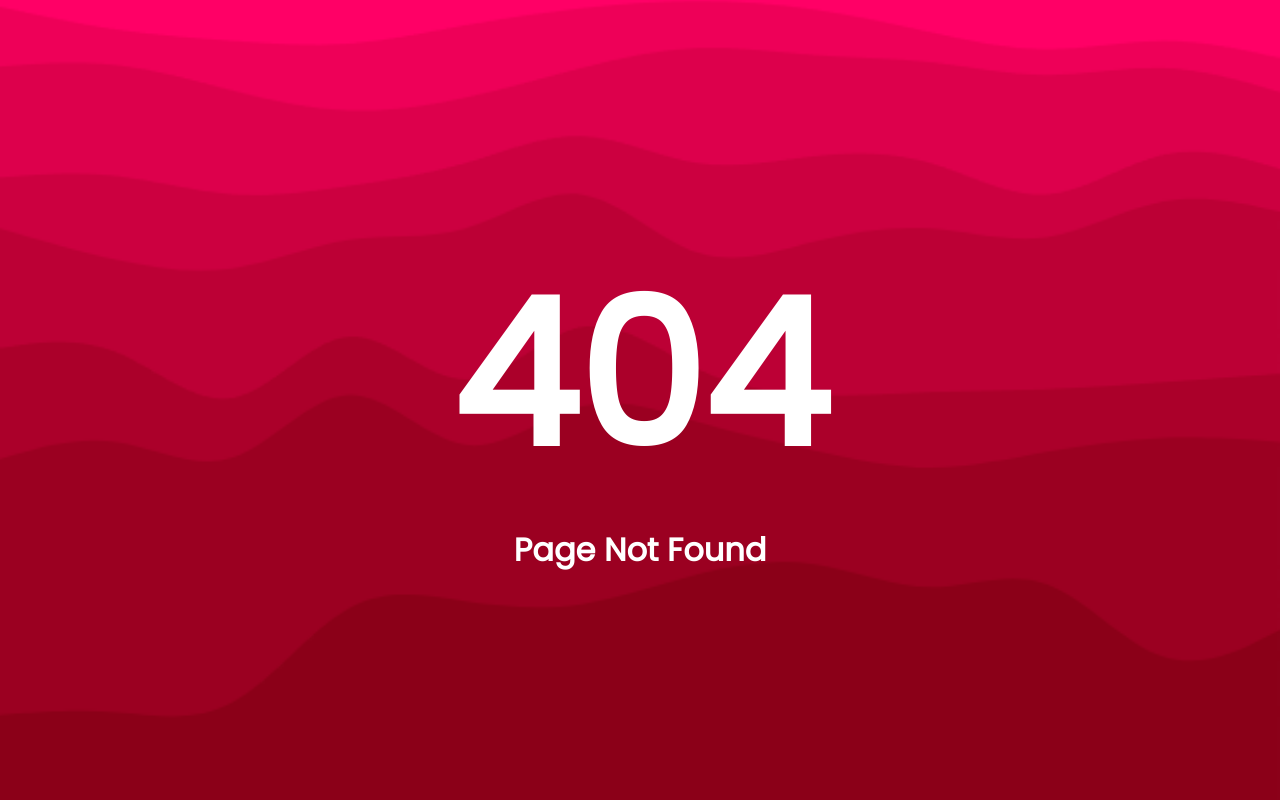
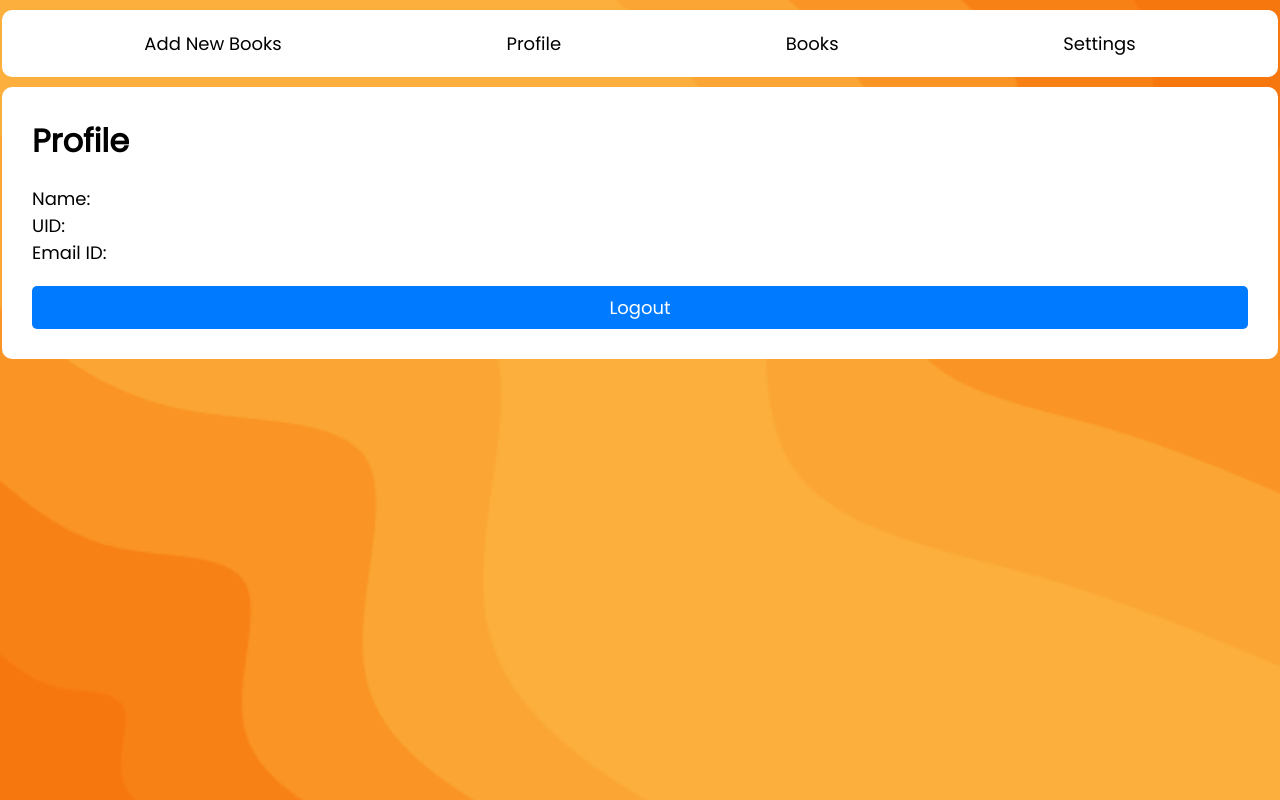
Before and after one commit to Shashank-R87/Personal-Finance-Tracker, a React (Create React App) app: page /profile in a window 1280 px wide. Before the commit this address had no page. Built offline with nearby package versions, Linux system fonts and the light colour scheme; no server answers.

Commit message:
3rd Commit

```diff
--- a/src/App.css
+++ b/src/App.css
@@ -19,28 +19,62 @@ body {
   font-size: 18;
 }
 
-.inputStyle{
+.inputStyle {
   font-size: 18px;
   outline: none;
   border: 2px solid #ededed;
   transition: all 300ms ease-in-out;
 }
 
-.inputStyle:focus{
+.inputStyle:focus {
   outline: none;
-  border: 2px solid black ;
+  border: 2px solid black;
 }
 
-.buttonStyle{
+.buttonStyle {
   transition: all 100ms ease-in-out;
   cursor: pointer;
   font-size: 18px;
 }
 
-.buttonStyle:hover{
+.buttonStyle:hover {
   transform: scale(100.5%);
 }
 
-.buttonStyle:active{
+.buttonStyle:active {
   transform: scale(100%);
 }
+
+.NavBar {
+  position: -webkit-sticky;
+  position: sticky;
+  top: 10px;
+}
+
+.NavBarButtonStyle:hover {
+  transform: translateY(-10%);
+}
+
+@keyframes lineexpand {
+	from{
+		width: 0%;
+	}
+	to{
+		width: 100%;
+	}
+}
+
+.NavBarButtonStyle:hover::after {
+  content: " ";
+  height: 2px;
+  border-radius: 100px;
+  background: rgb(246, 193, 17);
+  display: flex;
+  animation: lineexpand;
+  animation-duration: 200ms;
+  animation-timing-function: ease-in-out;
+  animation-fill-mode: forwards;
+
+  position: absolute;
+  top: 28px
+}
--- a/src/App.js
+++ b/src/App.js
@@ -2,17 +2,24 @@ import './App.css';
 import { BrowserRouter, Routes, Route } from 'react-router-dom';
 import LoginPage from './pages/LoginPage';
 import SignUpPage from './pages/SignUpPage';
-import Dashboard from './pages/Dashboard';
 import PageNotFound from './pages/PageNotFound';
+import IntialPage from './pages/IntialPage';
+import AddNewBooks from './pages/AddNewBooks';
+import Profile from './pages/Profile';
+import Books from './pages/Books';
+import Settings from './pages/Settings';
 
 function App() {
   return (
     <BrowserRouter>
       <Routes>
-        <Route path="/" element={<SignUpPage />} />
+        <Route index path="/" element={<IntialPage />} />
         <Route path="/login" element={<LoginPage />} />
         <Route path="/signup" element={<SignUpPage />} />
-        <Route path="/dashboard" element={<Dashboard />} />
+        <Route path="/addnewbook" element={<AddNewBooks />} />
+        <Route path="/profile" element={<Profile />} />
+        <Route path="/books" element={<Books />} />
+        <Route path="/settings" element={<Settings />} />
         <Route path='/*' element={<PageNotFound/>}/>
       </Routes>
     </BrowserRouter>
--- /dev/null
+++ b/src/components/NavBarButton.js
@@ -0,0 +1,12 @@
+import React from 'react'
+import "../App.css"
+
+function NavBarButton({content, onClick, id}) {
+  return (
+    <button id={id} onClick={onClick} className='buttonStyle NavBarButtonStyle' style={{fontFamily: "Poppins", fontSize: 18, fontWeight: 400, outline: 'none', boxShadow: 'none', border: 'none', backgroundColor: 'white', display: 'flex', justifyContent:'center', alignItems: 'center'}}>
+        {content}
+    </button>
+  )
+}
+
+export default NavBarButton
--- /dev/null
+++ b/src/components/Navbar.js
@@ -0,0 +1,16 @@
+import React from 'react'
+import "../App.css"
+import NavBarButton from './NavBarButton'
+
+function Navbar() {
+    return (
+        <div className='NavBar' style={{ width: "95%", backgroundColor: 'white', display: "flex", justifyContent: 'space-around', alignItems: "center", borderRadius: 10, padding: "20px 30px 20px 30px" }}>
+            <NavBarButton id={"addnewbooks"} content={"Add New Books"} onClick={(e)=>{console.log(e.target.id)}} />
+            <NavBarButton id={"profile"} content={"Profile"} onClick={(e)=>{console.log(e.target.id)}} />
+            <NavBarButton id={"books"} content={"Books"} onClick={(e)=>{console.log(e.target.id)}} />
+            <NavBarButton id={"settings"} content={"Settings"} onClick={(e)=>{console.log(e.target.id)}} />
+        </div>
+    )
+}
+
+export default Navbar
--- /dev/null
+++ b/src/pages/AddNewBooks.js
@@ -0,0 +1,9 @@
+import React from 'react'
+
+function AddNewBooks() {
+  return (
+    <div>AddNewBooks</div>
+  )
+}
+
+export default AddNewBooks
--- /dev/null
+++ b/src/pages/Books.js
@@ -0,0 +1,9 @@
+import React from 'react'
+
+function Books() {
+  return (
+    <div>Books</div>
+  )
+}
+
+export default Books
--- a/src/pages/Dashboard.js
+++ /dev/null
@@ -1,19 +0,0 @@
-import React from 'react'
-import bg1 from "../assets/blob-scene-haikei-3.png"
-import auth from '../firebase'
-
-function Dashboard() {
-
-  const user = auth.currentUser;
-
-  return (
-    <div style={{ backgroundImage: `url(${bg1})`, width: "100vw", height: "100vh", backgroundRepeat: 'no-repeat', backgroundSize: 'cover', backgroundPosition: 'center', display: 'flex', justifyContent: 'center', alignItems: 'center', flexDirection: "column" }}>
-      <h1 style={{ color: 'white' }}>Dashboard</h1>
-      <h1 style={{ color: 'white' }}>Display Name: {user.displayName}</h1>
-      <h1 style={{ color: 'white' }}>UID: {user.uid}</h1>
-      <h1 style={{ color: 'white' }}>Email: {user.email}</h1>
-    </div>
-  )
-}
-
-export default Dashboard
--- /dev/null
+++ b/src/pages/IntialPage.js
@@ -0,0 +1,32 @@
+import React, { useEffect, useState } from 'react'
+import bg1 from "../assets/blob-scene-haikei.svg"
+import Loading from '../lottie/Loading'
+import auth from '../firebase'
+import { useNavigate } from 'react-router-dom'
+import { onAuthStateChanged } from 'firebase/auth'
+
+function IntialPage() {
+
+    const navigate = useNavigate();
+
+    useEffect(() => {
+        onAuthStateChanged(auth, (user) => {
+            setTimeout(() => {
+                if (user) {
+                    navigate("/profile", { replace: true });
+                }
+                else {
+                    navigate("/signup", { replace: true });
+                }
+            }, 1000)
+        })
+    })
+
+    return (
+        <div style={{ backgroundImage: `url(${bg1})`, width: "100vw", height: "100vh", backgroundRepeat: 'no-repeat', backgroundSize: 'cover', backgroundPosition: 'center', display: 'flex', justifyContent: 'center', alignItems: 'center', flexDirection: "column" }}>
+            <Loading />
+        </div>
+    )
+}
+
+export default IntialPage
--- a/src/pages/LoginPage.js
+++ b/src/pages/LoginPage.js
@@ -1,4 +1,4 @@
-import React from 'react'
+import React, { useState } from 'react'
 import bg1 from "../assets/blob-scene-haikei-2.png"
 import CustomInput from '../components/CustomInput'
 import LoginButton from '../components/LoginButton'
@@ -6,23 +6,60 @@ import SubButton from '../components/SubButton'
 import SigninwithGoogle from '../components/SigninwithGoogle'
 import Loading from "../lottie/Loading"
 import { useNavigate } from 'react-router-dom'
+import { GoogleAuthProvider, createUserWithEmailAndPassword, signInWithEmailAndPassword, signInWithPopup, updateProfile } from 'firebase/auth'
+import auth from '../firebase'
 
 function LoginPage() {
 
+
 	const navigate = useNavigate();
+	const provider = new GoogleAuthProvider();
+
+	const [loading, setLoading] = useState(false);
+	const [userDetails, setUserDetails] = useState({ name: "", email: "", password: "" });
+
+	const login = () => {
+		setLoading(true);
+		signInWithEmailAndPassword(auth, userDetails.email, userDetails.password)
+			.then(() => {
+				navigate("/profile", { replace: true });
+			})
+			.catch((error) => {
+				alert(error.message)
+				setLoading(false);
+			})
+	}
+
+	const continuewithGoogle = () => {
+		setLoading(true);
+		signInWithPopup(auth, provider)
+			.then(() => {
+				navigate("/profile", { replace: true });
+			})
+			.catch((error) => {
+				alert(error.message)
+				setLoading(false);
+			})
+	}
+
 
 	return (
 		<div style={{ backgroundImage: `url(${bg1})`, width: "100vw", height: "100vh", backgroundRepeat: 'no-repeat', backgroundSize: 'cover', backgroundPosition: 'center', display: 'flex', justifyContent: 'center', alignItems: 'center' }}>
-			<div style={{ width: 500, borderRadius: 10, display: 'flex', justifyContent: 'center', alignItems: 'center', gap: 10, backgroundColor: "#F9F6EE", flexDirection: 'column', padding: 30,  boxShadow: "10px 10px 100px rgb(0,0,0,0.30)" }}>
-				<CustomInput type={'email'} placeholder={"Email"} />
-				<CustomInput type={"password"} placeholder={"Password"} />
-				<LoginButton content={"Login"} onClick={()=>{}}/>
-				<div style={{width: "95%", display: "flex", justifyContent: "space-between", alignItems: 'center', padding:10}}>
-					<h1 style={{fontSize: 18, fontWeight:400}}>Don't have an account?</h1>
-					<SubButton onClick={()=>{navigate("/signup", {replace: true})}} content={"Create new account"}/>
-				</div>
-				<SigninwithGoogle />
-			</div>
+			{
+				loading ?
+					<Loading />
+					:
+					<div style={{ width: 500, borderRadius: 10, display: 'flex', justifyContent: 'center', alignItems: 'center', gap: 10, backgroundColor: "#F9F6EE", flexDirection: 'column', padding: 30, boxShadow: "10px 10px 100px rgb(0,0,0,0.30)" }}>
+						<CustomInput type={'email'} placeholder={"Email"} />
+						<CustomInput type={"password"} placeholder={"Password"} />
+						<LoginButton content={"Login"} onClick={() => { login() }} />
+						<div style={{ width: "95%", display: "flex", justifyContent: "space-between", alignItems: 'center', padding: 10 }}>
+							<h1 style={{ fontSize: 18, fontWeight: 400 }}>Don't have an account?</h1>
+							<SubButton onClick={() => { navigate("/signup", { replace: true }) }} content={"Create new account"} />
+						</div>
+						<SigninwithGoogle onClick={()=>{continuewithGoogle()}} />
+					</div>
+			}
 		</div>
 	)
 }
--- /dev/null
+++ b/src/pages/Profile.js
@@ -0,0 +1,60 @@
+import { onAuthStateChanged, signOut } from 'firebase/auth';
+import React, { useEffect, useState } from 'react'
+import Navbar from '../components/Navbar';
+import auth from '../firebase';
+import bg1 from "../assets/blob-scene-haikei-3.png"
+import LoginButton from '../components/LoginButton';
+import Loading from '../lottie/Loading';
+import { useNavigate } from 'react-router-dom';
+
+function Profile() {
+
+    const navigate = useNavigate();
+
+    const [user, setUser] = useState({});
+    const [loading, setLoading] = useState(false);
+
+    useEffect(() => {
+        onAuthStateChanged(auth, (user) => {
+            if (user) {
+                setUser(user)
+            }
+        })
+    })
+
+    const logout = () => {
+        setLoading(true)
+        signOut(auth)
+            .then(() => {
+                setTimeout(() => {
+                    navigate("/login", { replace: true });
+                }, 1000)
+            })
+            .catch((e) => {
+                setLoading(false);
+                alert(e)
+            })
+    }
+
+    return (
+        <div style={{ backgroundImage: `url(${bg1})`, width: "100vw", height: "100vh", backgroundRepeat: 'no-repeat', backgroundSize: 'cover', backgroundPosition: 'center', display: 'flex', justifyContent: 'start', alignItems: 'center', flexDirection: "column", gap: 20 }}>
+            <Navbar />
+            {
+                !loading ?
+                    <div style={{ backgroundColor: 'white', width: "95%", padding: 30, borderRadius: 10, marginBottom: 10, display: 'flex', gap: 20, flexDirection: "column" }}>
+                        <h1 style={{ fontFamily: "Poppins", fontWeight: 900, fontSize: 32 }}>Profile</h1>
+                        <div>
+                            <h1 style={{ fontFamily: "Poppins", fontWeight: 400, fontSize: 18 }}>Name: {user.displayName}</h1>
+                            <h1 style={{ fontFamily: "Poppins", fontWeight: 400, fontSize: 18 }}>UID: {user.uid} </h1>
+                            <h1 style={{ fontFamily: "Poppins", fontWeight: 400, fontSize: 18 }}>Email ID: {user.email}</h1>
+                        </div>
+                        <LoginButton content={"Logout"} onClick={() => { logout() }} />
+                    </div>
+                    :
+                    <Loading />
+            }
+        </div>
+    )
+}
+
+export default Profile
--- /dev/null
+++ b/src/pages/Settings.js
@@ -0,0 +1,9 @@
+import React from 'react'
+
+function Settings() {
+  return (
+    <div>Settings</div>
+  )
+}
+
+export default Settings
--- a/src/pages/SignUpPage.js
+++ b/src/pages/SignUpPage.js
@@ -23,7 +23,7 @@ function SignUpPage() {
             .then(() => {
                 updateProfile(auth.currentUser, { displayName: userDetails.name })
                     .then(() => {
-                        navigate("/dashboard", { replace: true });
+                        navigate("/profile", { replace: true });
                     })
                     .catch((error) => {
                         alert(error.message);
@@ -40,7 +40,7 @@ function SignUpPage() {
         setLoading(true);
         signInWithPopup(auth, provider)
             .then(() => {
-                navigate("/dashboard", { replace: true });
+                navigate("/profile", { replace: true });
             })
             .catch((error) => {
                 alert(error.message)
```
Also changed, not shown: src/assets/blob-scene-haikei-4.png (added), src/assets/blob-scene-haikei.svg (added).
